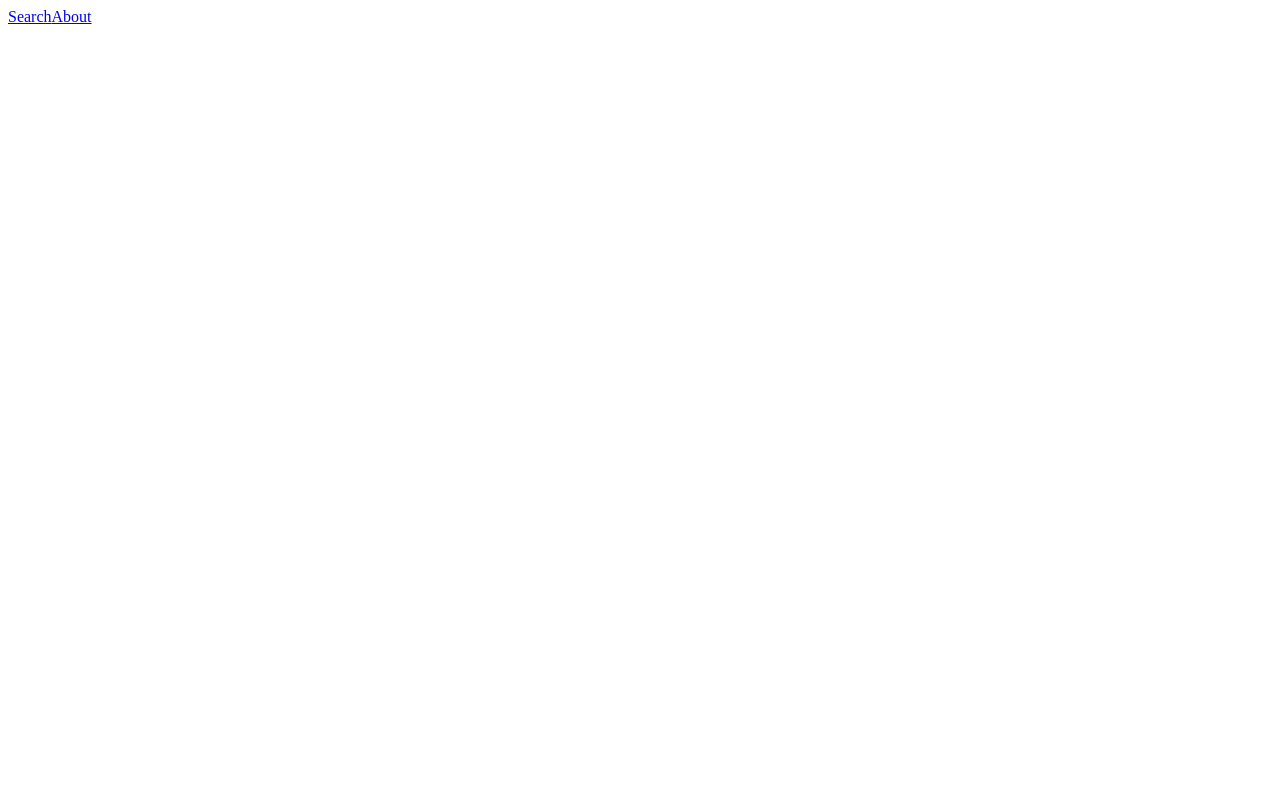
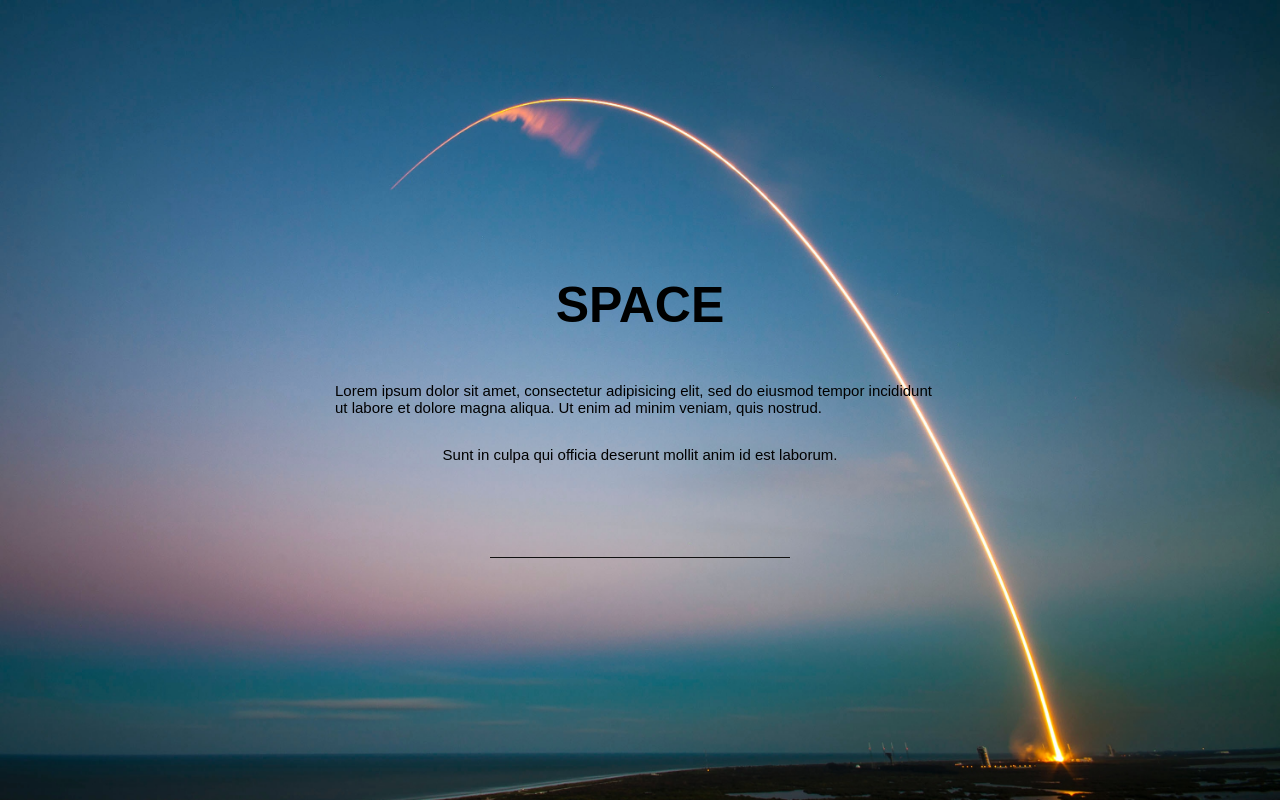
Before and after one commit to wojciechsmolarek/website-vue.js, a Vue app: page / in a window 1280 px wide. Built offline with nearby package versions, Linux system fonts and the light colour scheme.

Commit message:
add hero image

```diff
--- a/src/App.vue
+++ b/src/App.vue
@@ -1,13 +1,14 @@
 <template>
   <div class="app">
-    <div class="nav">
-      <router-link to="/">Search</router-link>
-      <router-link to="/about">About</router-link>
-    </div>
     <router-view/>
   </div>
 </template>
 
 <style lang="scss">
-
+* {
+  box-sizing: border-box;
+}
+body {
+  font-family: sans-serif;
+}
 </style>
--- /dev/null
+++ b/src/components/Claim.vue
@@ -0,0 +1,38 @@
+<template>
+  <div class="claim-wrapper">
+    <h1 class="claim">SPACE</h1>
+    <p class="subClaim">Lorem ipsum dolor sit amet, consectetur adipisicing elit, sed do eiusmod tempor incididunt ut labore et dolore magna aliqua. Ut enim ad minim veniam, quis nostrud.</p>
+    <p class="subClaim">Sunt in culpa qui officia deserunt mollit anim id est laborum.</p>
+
+  </div>
+
+</template>
+
+<script>
+export default {
+}
+</script>
+
+<style lang="scss">
+body {
+  margin: 0;
+}
+.claim-wrapper {
+  width: 50%;
+  display: flex;
+  flex-direction: column;
+  align-items: center;
+  justify-content: center;
+  @media screen and (max-width: 536px) {
+    width: 100%;
+  }
+}
+.claim {
+  font-size: 50px;
+  font-weight: 700;
+}
+.subClaim {
+  font-size: 15px;
+}
+
+</style>
--- a/src/router.js
+++ b/src/router.js
@@ -1,7 +1,6 @@
 import Vue from 'vue';
 import Router from 'vue-router';
 import Search from './views/Search.vue';
-import About from './views/About.vue';
 
 Vue.use(Router);
 
@@ -11,11 +10,6 @@ export default new Router({
       path: '/',
       name: 'Search',
       component: Search,
-    },
-    {
-      path: '/about',
-      name: 'About',
-      component: About,
-    },
+    }
   ],
 });
--- a/src/views/About.vue
+++ /dev/null
@@ -1,12 +0,0 @@
-<template>
-  <div class="home">
-    <h1>about</h1>
-  </div>
-</template>
-
-<script>
-
-export default {
-  name: 'about',
-};
-</script>
--- a/src/views/Search.vue
+++ b/src/views/Search.vue
@@ -1,16 +1,79 @@
 <template>
   <div class="search">
-
+    <div class="wrapper">
+      <Claim />
+      <div class="search-bar">
+        <input
+          id="search"
+          type="search"
+          v-model="searchValue"
+          @input='handleInput'
+        />
+      </div>
+    </div>
   </div>
 </template>
 
 <script>
 
+import axios from 'axios';
+import debounce from 'lodash.debounce';
+import Claim from '@/components/Claim.vue'
+
+const API = 'https://images-api.nasa.gov/search';
+
 export default {
-  name: 'home',
+  name: 'Search',
+  components: {
+    Claim
+  },
+  data() {
+    return {
+      searchValue: '',
+      results: [],
+    };
+  },
+  methods: {
+    //eslint-disable-next-line
+    handleInput: debounce( function() {
+      axios.get(`${API}?q=${this.searchValue}&media_type=image`)
+        .then((response) => {
+          this.results = response.data.collection.items;
+        })
+        .catch(err => {
+          console.log(err);
+        })
+    }, 500)
+  }
 };
 </script>
 
-<style lang="scss">
+<style lang="scss" scoped>
+.wrapper {
+  margin: 0 auto;
+  display: flex;
+  box-sizing: border-box;
+  width: 100%;
+  padding: 30px;
+  height: 100vh;
+  flex-direction: column;
+  align-items: center;
+  justify-content: center;
+  font-family: sans-serif;
+  background: url('../assets/hero-img.jpg') no-repeat 50% 0;
+  background-size: cover;
+  .search-bar {
+    display: flex;
+    flex-direction: column;
+    width: 300px;
+    input {
+      margin-top: 50px;
+      background: none;
+      height: 30px;
+      border: 0;
+      border-bottom: 1px solid #111;
+    }
+  }
+}
 
 </style>
```
Also changed, not shown: src/assets/hero-img.jpg (added), 1 other file (tests, documents, lock files or other folders).
